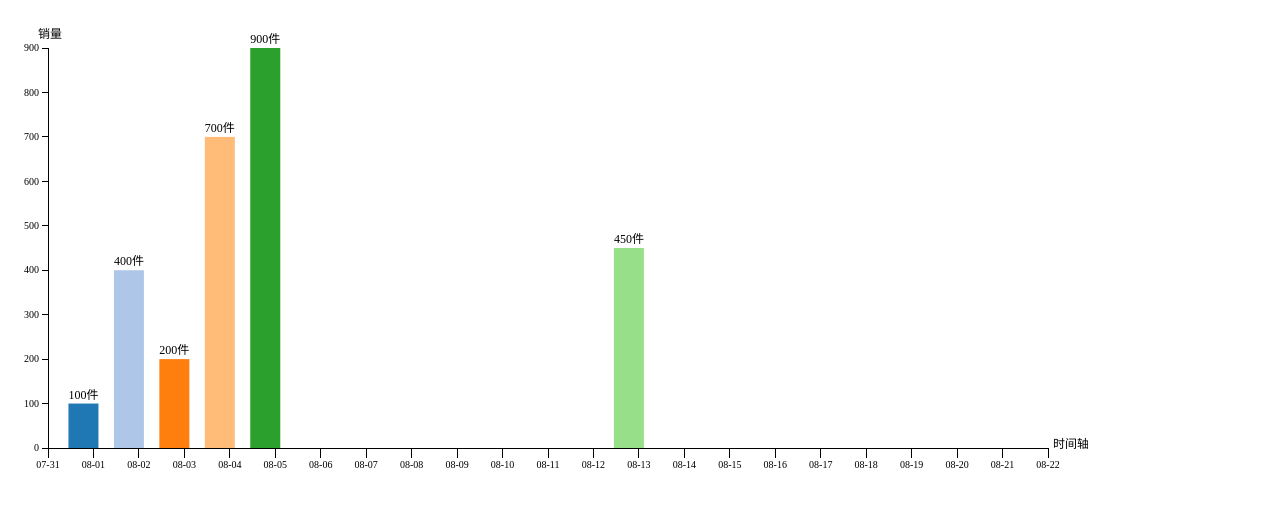
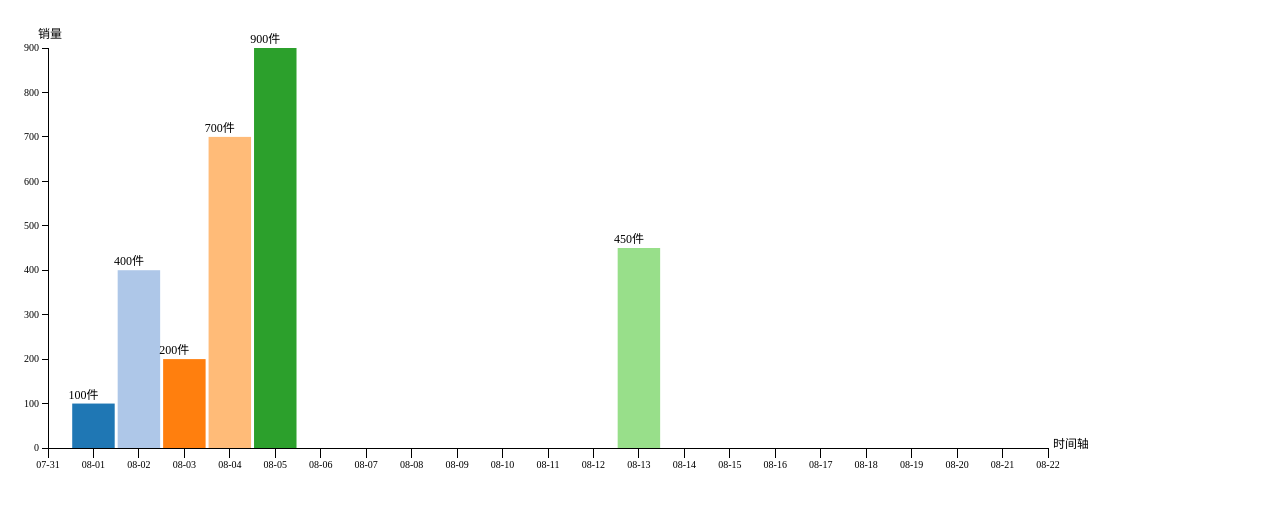
Before and after one commit to Hao8816/D3-demos, a plain HTML site: page timeline.html in a window 1280 px wide. Drawn offline with Linux system fonts and the light colour scheme.

Commit message:
修改刻度应为时间格式的问题导致计算x坐标不准确的问题

```diff
--- a/timeline.html
+++ b/timeline.html
@@ -53,8 +53,8 @@
         {'date':'2017-08-25','sales': 600},
     ]
 
-    var start = new Date(2017,06,31)
-    var end = new Date(2017,07,22)
+    var start = new Date(2017,06,31);
+    var end = new Date(2017,07,22);
 
     var xScale = d3.time.scale()
             .domain([start,end])
@@ -63,7 +63,6 @@
     var yScale = d3.scale.linear()
             .domain([0,d3.max(datasets,function(d){return d.sales})])
             .range([h,0]);
-
 
     var xAxis = d3.svg.axis()
             .scale(xScale)
@@ -76,7 +75,6 @@
             .scale(yScale)
             .orient("left")
 
-
     var zoom = d3.behavior.zoom()
             .x(xScale)
             .on('zoom', zoomed);
@@ -86,10 +84,20 @@
             .attr('height',h+2*padding)
             .call(zoom);
 
+    // 添加x轴和y轴的显示
     svg.append("g")
             .attr("class", "y axis")
             .attr("transform", "translate("+padding+", "+padding+")")
             .call(yAxis);
+
+    svg.append("g")
+            .attr("class", "x axis")
+            .attr("transform", "translate("+padding+", " + (h+padding)+ ")")
+            .call(xAxis);
+
+    var tick_length = d3.selectAll('.x.axis .tick')[0].length
+    console.log('刻度长度',tick_length)
+    var barWidth = w/tick_length-1;
 
     // 添加bar
     svg.selectAll('.bar')
@@ -98,15 +106,16 @@
             .append('rect')
             .attr('class','bar')
             .attr('x',function(d,i){
-                console.log(xScale(new Date(d.date)))
-                return xScale(new Date(d.date))+15
+                var local_date = new Date(d.date).setHours(0,0)
+                console.log(xScale(local_date))
+                return xScale(local_date)+padding-barWidth/2;
             })
             .attr('y',function(d){
                 console.log('Y轴坐标',h - yScale(d.sales)+padding)
                 return yScale(d.sales)+padding;
             })
-            .attr('width', function(){
-                return 30
+            .attr('width', function(d,i){
+                return barWidth;
             })
             .attr('height', function(d){
                 console.log(yScale(d.sales))
@@ -143,10 +152,7 @@
             })
             .text(function(d){return d.sales+'件'})
 
-    svg.append("g")
-            .attr("class", "x axis")
-            .attr("transform", "translate("+padding+", " + (h+padding)+ ")")
-            .call(xAxis);
+
 
     // 添加x轴的维度标注
     svg.append("text")
```
